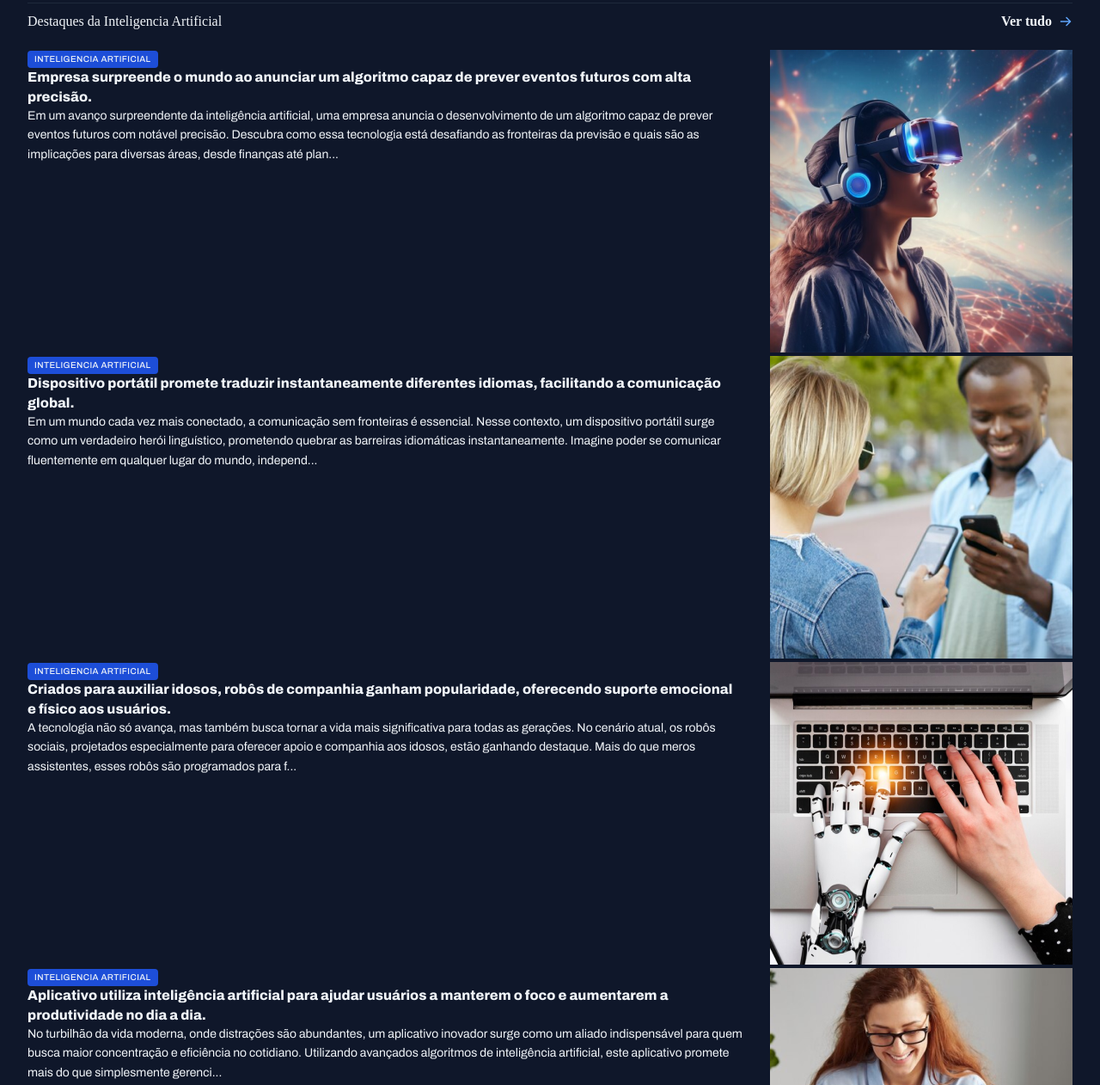
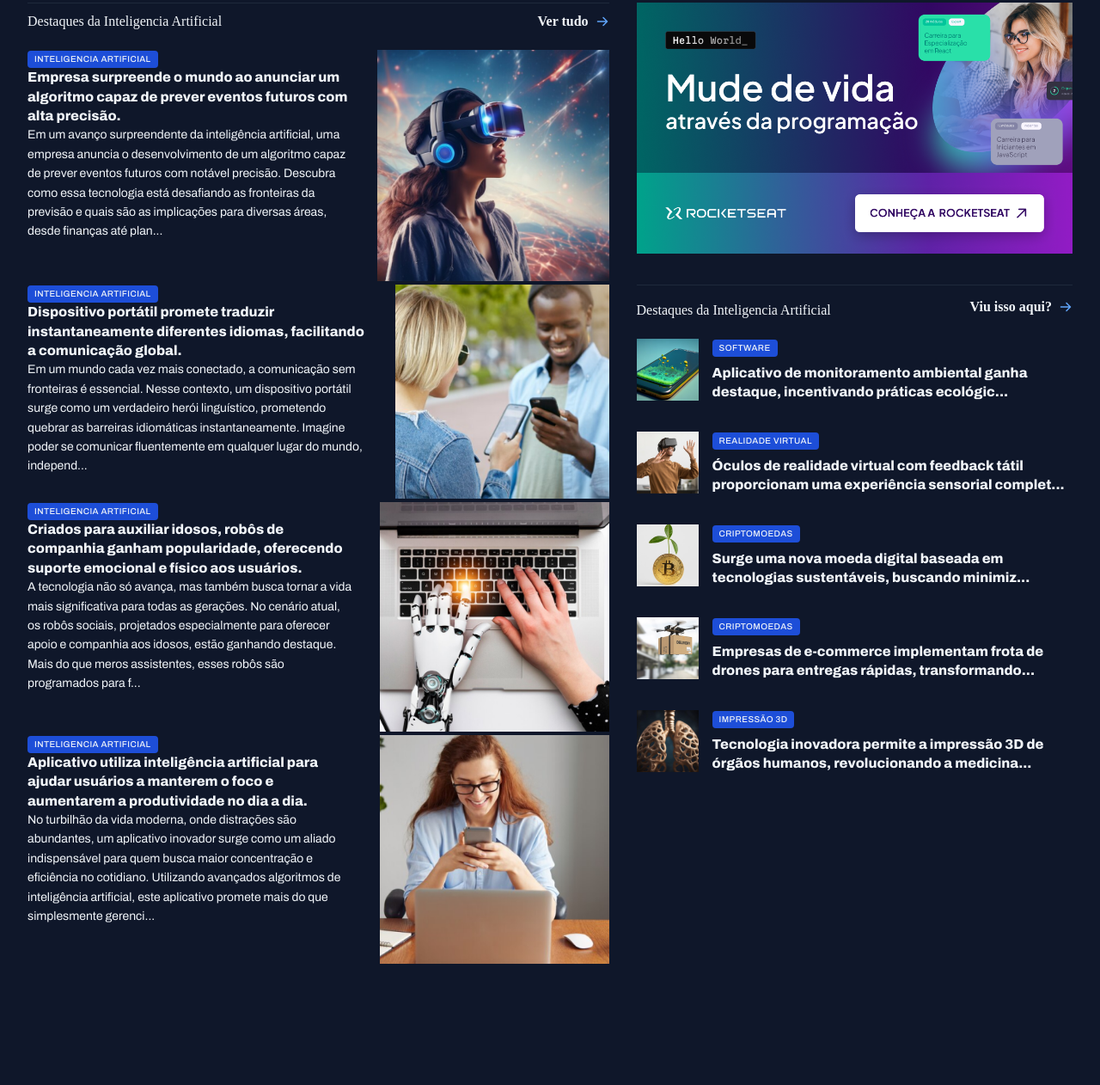
Before and after one commit to Jtape18/portalNoticias, a plain HTML site: page index.html in a window 1280 px wide. Shown: the part 1055-2317 px from the top of the page at 86% size. After the commit the page ends 2180 px from the top, so only its background shows below. Drawn offline with Linux system fonts and the light colour scheme.

Commit message:
estilizando ultimos cards

```diff
--- a/index.html
+++ b/index.html
@@ -189,7 +189,7 @@
             </section>
 
 
-            <div>
+            <aside>
                 <div id="ads">
                     <img src="assets/img/Ads.png" alt="">
                 </div>
@@ -204,20 +204,20 @@
                     </header>
 
                     <div class="grid gap-32">
-                        <article class="grid grid-flow-col gap-32">
+                        <article class="grid grid-flow-col gap-16">
                             <div>
                                 <img src="assets/img/Image 14.png" alt="">
                             </div>
                             <div>
                                 <span class="content-tag">Software</span>
                                 <h3 class="text-xl">
-                                    Aplicativo de monitoramento ambiental ganha destaque, incentivando práticas ecológicas e pro...
+                                    Aplicativo de monitoramento ambiental ganha destaque, incentivando práticas ecológic...
                                 </h3 >
 
                             </div>
 
                         </article>
-                        <article class="grid grid-flow-col gap-32">
+                        <article class="grid grid-flow-col gap-16">
                             <div>
                                 <img src="assets/img/Image 15.png" alt="">
                             </div>
@@ -230,51 +230,46 @@
                             </div>
 
                         </article>
-                        <article class="grid grid-flow-col gap-32">
+                        <article class="grid grid-flow-col gap-16">
                             <div>
                                 <img src="assets/img/Image 16.png" alt="">
                             </div>
                             <div>
                                 <span class="content-tag">Criptomoedas</span>
                                 <h3 class="text-xl">
-                                    Surge uma nova moeda digital baseada em tecnologias sustentáveis, buscando minimizar o im...
+                                    Surge uma nova moeda digital baseada em tecnologias sustentáveis, buscando minimiz...
                                 </h3 >
 
                             </div>
 
                         </article>
-                        <article class="grid grid-flow-col gap-32">
+                        <article class="grid grid-flow-col gap-16">
                             <div>
                                 <img src="assets/img/Image 17.png" alt="">
                             </div>
                             <div>
-                                <span class="content-tag">Drones</span>
+                                <span class="content-tag">Criptomoedas</span>
                                 <h3 class="text-xl">
-                                    Empresas de e-commerce implementam frota de drones para entregas rápidas, transformando o cen...
+                                    Empresas de e-commerce implementam frota de drones para entregas rápidas, transformando...
                                 </h3 >
-
                             </div>
 
                         </article>
-                        <article class="grid grid-flow-col gap-32"></article>
+                        <article class="grid grid-flow-col gap-16">
                             <div>
                                 <img src="assets/img/Image 18.png" alt="">
                             </div>
                             <div>
                                 <span class="content-tag">Impressão 3d</span>
                                 <h3 class="text-xl">
-                                    Tecnologia inovadora permite a impressão 3D de órgãos humanos, revolucionando a medicina e a list...
+                                    Tecnologia inovadora permite a impressão 3D de órgãos humanos, revolucionando a medicina...
                                 </h3 >
-
                             </div>
 
                         </article>
                     </div>
-
-
-
                 </section>
-            </div>
+            </aside>
         </main>
     </body>
 </html>
--- a/styles/global.css
+++ b/styles/global.css
@@ -65,8 +65,13 @@
  }
 
  main{
-    margin-top: 40px;
-    gap: 80px;
+   margin-top: 40px;
+   row-gap: 80px;
+   column-gap: 32px ;
+
+   grid-template-columns: 2fr 1.5fr;
+
+   grid-template-areas: "featured featured"" weakly weakly" "ai aside" ;
  }
  .content-tag{
    display: inline-block;
--- a/styles/section.css
+++ b/styles/section.css
@@ -22,6 +22,7 @@ section header{
 
 
 #featured{
+    grid-area: featured ;
     img{
         height: 100%;
         object-fit: cover;
@@ -63,7 +64,7 @@ section header{
     }
 }
 #weakly{
-
+grid-area: weakly;
 
 
 
@@ -92,3 +93,30 @@ section header{
 
     }
 }
+#ai{
+    grid-area: ai;
+    img{
+        width: 176px;
+        aspect-ratio: 1/1;
+        object-fit: cover;
+    }
+    h3{
+        margin-block:  8px 4px ;
+    }
+}
+aside{
+    grid-area: aside;
+
+}
+#more{
+    margin-top: 32px ;
+    h3{
+        margin-top: 8px ;
+    }
+    img {
+        width: 72px;
+    aspect-ratio: 1/1;
+    object-fit: cover;
+    }
+
+}
```
